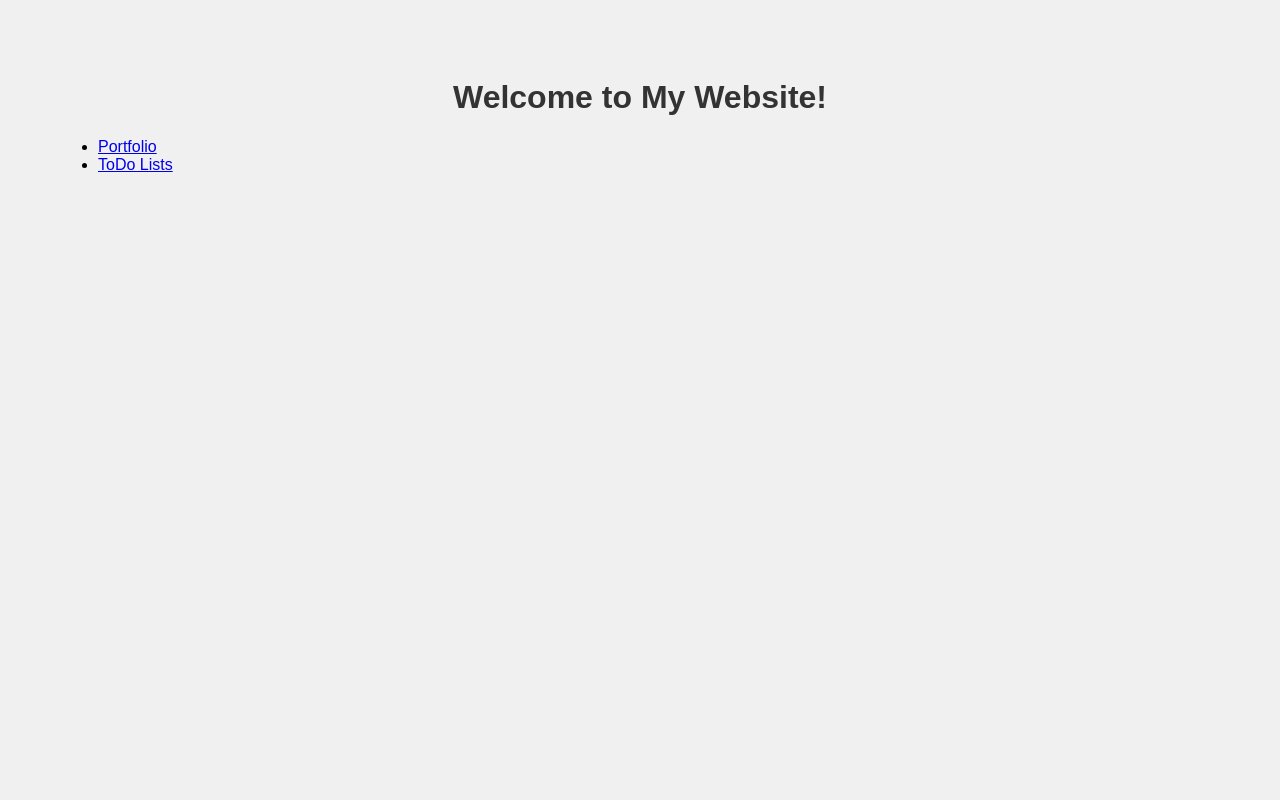
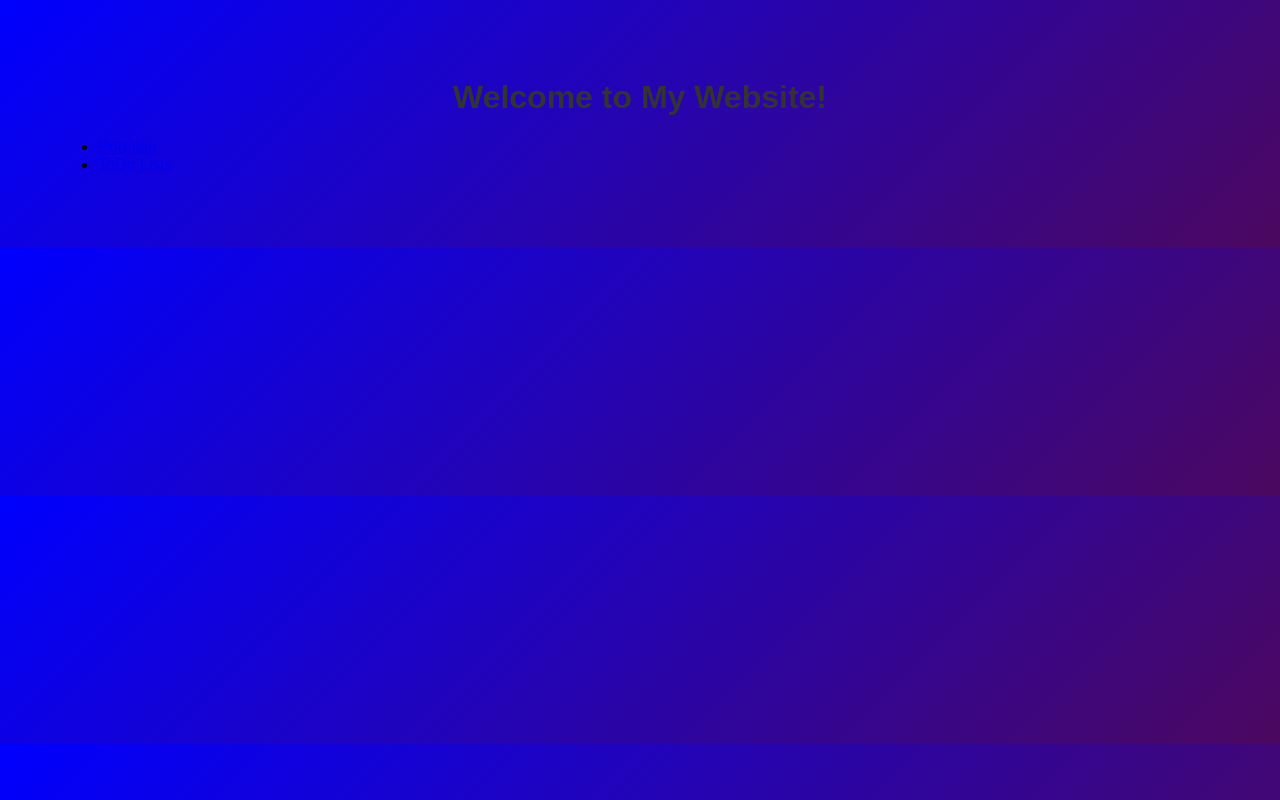
Before and after one commit to Ushadevi202/ushadevi202, a plain HTML site: page index.html in a window 1280 px wide. Drawn offline with Linux system fonts and the light colour scheme.

Commit message:
Update index.html

```diff
--- a/index.html
+++ b/index.html
@@ -10,6 +10,7 @@
             font-family: Arial, sans-serif;
             padding: 50px;
             background-color: #f0f0f0;
+            background: linear-gradient(135deg,blue,#4c085f);
         }
         h1 {
             color: #333;
```
